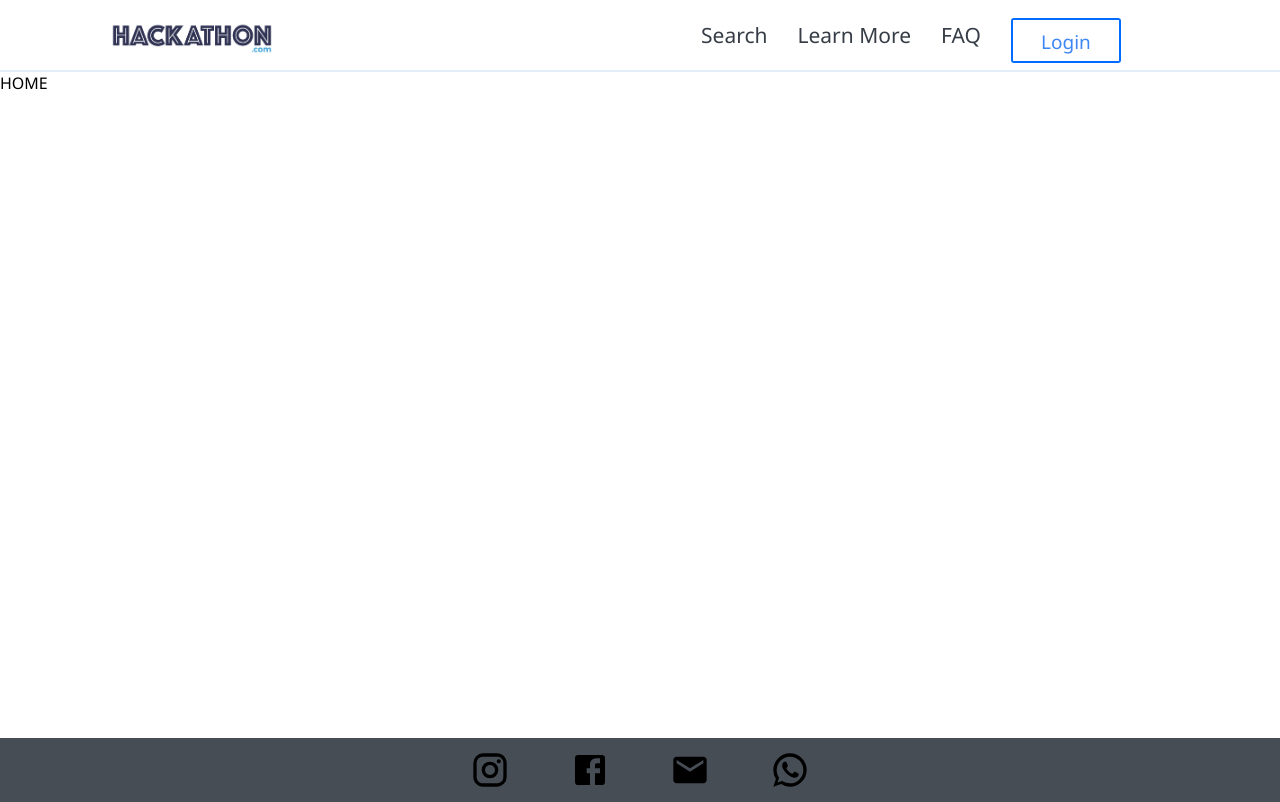
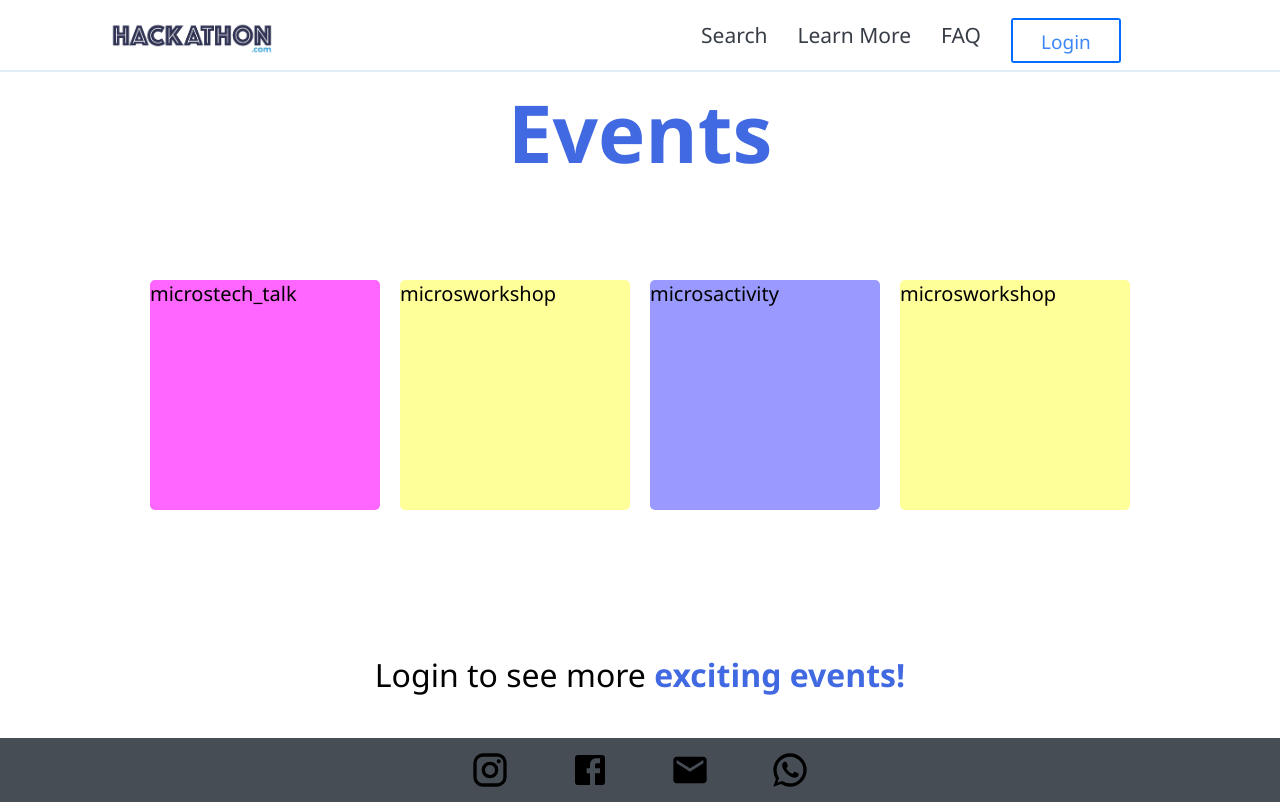
Before and after one commit to sriram0107/hackathon-dashboard, a React (Create React App) app: page / in a window 1280 px wide. Built offline with nearby package versions, Linux system fonts and the light colour scheme.

Commit message:
added grid

```diff
--- a/package.json
+++ b/package.json
@@ -10,6 +10,7 @@
     "@testing-library/user-event": "^12.8.3",
     "react": "^17.0.1",
     "react-dom": "^17.0.1",
+    "react-modal": "^3.12.1",
     "react-scripts": "4.0.3",
     "web-vitals": "^1.1.0"
   },
--- a/src/components/Events/Event.js
+++ b/src/components/Events/Event.js
@@ -1,16 +1,17 @@
 import React from "react";
 import "./Events.css";
+import { ColorScheme } from "../../config";
 
-const ColorScheme = {
-  workshop: "FFFF99",
-  activity: "9999FF",
-  tech_talk: "FF66FF",
+const Event = ({ info }) => {
+  return (
+    <div
+      style={{ backgroundColor: ColorScheme[info.event_type] }}
+      className="event"
+    >
+      {info.name}
+      {info.event_type}
+    </div>
+  );
 };
 
-const Event = (props) => {
-  return <div></div>;
-};
-
-Event.propTypes = {};
-
 export default Event;
--- a/src/components/Events/Events.css
+++ b/src/components/Events/Events.css
@@ -0,0 +1,10 @@
+.event {
+  width: 230px;
+  height: 230px;
+  font-size: 20px;
+  font-family: "Segoe UI", Tahoma, Geneva, Verdana, sans-serif;
+  margin: 10px;
+  display: flex;
+  flex-direction: column;
+  border-radius: 5px;
+}
--- a/src/components/Home/Home.css
+++ b/src/components/Home/Home.css
@@ -3,9 +3,62 @@
   padding: 0px;
   box-sizing: border-box;
   font-family: "Segoe UI", Tahoma, Geneva, Verdana, sans-serif;
-  overflow-y: hidden;
+  overflow-x: hidden;
 }
 .home {
   height: calc(92vh - 70px);
   width: 100vw;
+  display: flex;
+  flex-direction: column;
+  align-items: center;
+  justify-content: flex-start;
+  padding-top: 20px;
+  overflow-y: scroll;
 }
+
+::-webkit-scrollbar {
+  width: 12px;
+}
+
+::-webkit-scrollbar-track {
+  -webkit-box-shadow: inset 0 0 6px rgba(0, 0, 0, 0.3);
+  -webkit-border-radius: 10px;
+  border-radius: 10px;
+}
+
+::-webkit-scrollbar-thumb {
+  -webkit-border-radius: 10px;
+  border-radius: 10px;
+  background: rgba(51, 51, 51, 0.8);
+  -webkit-box-shadow: inset 0 0 6px rgba(0, 0, 0, 0.5);
+}
+
+.heading {
+  width: 100%;
+  height: 20vh;
+  font-size: 80px;
+  color: royalblue;
+  font-weight: bold;
+  display: flex;
+  align-items: center;
+  justify-content: center;
+}
+
+.events_grid {
+  margin: 100px;
+  display: flex;
+  justify-content: center;
+  align-items: center;
+  flex-wrap: wrap;
+  height: 80%;
+  width: 90vw;
+}
+
+.login_prompt {
+  height: 14vh;
+  font-size: xx-large;
+  margin: 30px;
+}
+.login_prompt b {
+  color: royalblue;
+}
--- a/src/components/Home/Home.js
+++ b/src/components/Home/Home.js
@@ -1,11 +1,62 @@
 import React, { useState } from "react";
 import Event from "../Events/Event";
 import Event_Page from "../Events/Event_Page";
+import { getEvent } from "../../config";
 import "./Home.css";
+
+const template = [
+  { name: "micros", event_type: "tech_talk" },
+  { name: "micros", event_type: "workshop" },
+  { name: "micros", event_type: "activity" },
+  { name: "micros", event_type: "workshop" },
+  { name: "micros", event_type: "tech_talk" },
+  { name: "micros", event_type: "workshop" },
+  { name: "micros", event_type: "tech_talk" },
+  { name: "micros", event_type: "workshop" },
+  { name: "micros", event_type: "activity" },
+  { name: "micros", event_type: "workshop" },
+  { name: "micros", event_type: "tech_talk" },
+  { name: "micros", event_type: "workshop" },
+  { name: "micros", event_type: "tech_talk" },
+  { name: "micros", event_type: "workshop" },
+  { name: "micros", event_type: "activity" },
+  { name: "micros", event_type: "workshop" },
+  { name: "micros", event_type: "tech_talk" },
+  { name: "micros", event_type: "workshop" },
+  { name: "micros", event_type: "tech_talk" },
+  { name: "micros", event_type: "workshop" },
+  { name: "micros", event_type: "activity" },
+  { name: "micros", event_type: "workshop" },
+  { name: "micros", event_type: "tech_talk" },
+  { name: "micros", event_type: "workshop" },
+];
 
 const Home = () => {
   const [login, changeLogin] = useState(false);
-  return <div className="home">HOME</div>;
+  const event_map = () => {
+    template.map((event) => {
+      return <Event info={event} />;
+    });
+  };
+  return (
+    <div className="home">
+      <p className="heading">Events</p>
+      <div className="events_grid">
+        {template.map((event) => (
+          <Event info={event} />
+        ))}
+      </div>
+      {!login ? (
+        <p className="login_prompt">
+          <>
+            Login to see more <b>exciting events!</b>
+          </>
+        </p>
+      ) : (
+        ""
+      )}
+    </div>
+  );
 };
 
 // Modal that appears when user clicks on sign in
--- a/src/components/Navbar/Navbar.css
+++ b/src/components/Navbar/Navbar.css
@@ -4,6 +4,7 @@
   flex-direction: row;
   box-sizing: content-box;
   border-bottom: 2px solid rgb(225, 237, 248);
+  overflow-y: hidden;
 }
 
 .logo-container {
@@ -79,6 +80,7 @@
 
 .nav-item:hover {
   cursor: pointer;
+  color: royalblue;
 }
 
 .nav-item-underline {
--- a/src/components/Navbar/Navbar.js
+++ b/src/components/Navbar/Navbar.js
@@ -15,18 +15,9 @@ const Navbar = (props) => {
         <div className="logo"></div>
       </div>
       <div className={navOpen ? "options-container" : "sidebar"}>
-        <div className="nav-item transform-color">
-          Search
-          <div className="nav-item-underline transform-width"></div>
-        </div>
-        <div className="nav-item transform-color">
-          Learn More
-          <div className="nav-item-underline transform-width"></div>
-        </div>
-        <div className="nav-item transform-color">
-          FAQ
-          <div className="nav-item-underline transform-width"></div>
-        </div>
+        <div className="nav-item transform-color">Search</div>
+        <div className="nav-item transform-color">Learn More</div>
+        <div className="nav-item transform-color">FAQ</div>
         <div className="login-button">
           <div className="github-logo"></div>
           <div className="login-button-text">Login</div>
--- a/src/config.js
+++ b/src/config.js
@@ -1 +1,38 @@
-export const API_ENDPOINT = "https://api.hackthenorth.com/v3/graphql";
+const EVENTS = 15;
+const PRIVATE = "private";
+const PUBLIC = "public";
+
+const GET_API_ENDPOINT = (id) => {
+  return `https://api.hackthenorth.com/v3/graphql?query={ event(id: ${id}) { id name event_type permission
+            start_time end_time description speakers { name profile_pic } public_url private_url related_events } }`;
+};
+
+export const ColorScheme = {
+  workshop: "#FFFF99",
+  activity: "#9999FF",
+  tech_talk: "#FF66FF",
+};
+
+export async function getEvent(loggedIn) {
+  var data = [];
+  for (var i = 1; i <= EVENTS; ++i) {
+    console.log(i);
+    fetch(GET_API_ENDPOINT(i))
+      .then((res) => res.json)
+      .then((res) => console.log(res))
+      .catch((err) => console.log(err));
+    // try {
+    //   var event = await fetch(GET_API_ENDPOINT(i));
+    //   if (
+    //     (event.event_type === PRIVATE && loggedIn) ||
+    //     event.event_type === PUBLIC
+    //   ) {
+    //     data.push(event);
+    //   }
+    // } catch (err) {
+    //   console.log(err);
+    //   return [];
+    // }
+  }
+  return data;
+}
```
Also changed, not shown: 1 other file (tests, documents, lock files or other folders).
